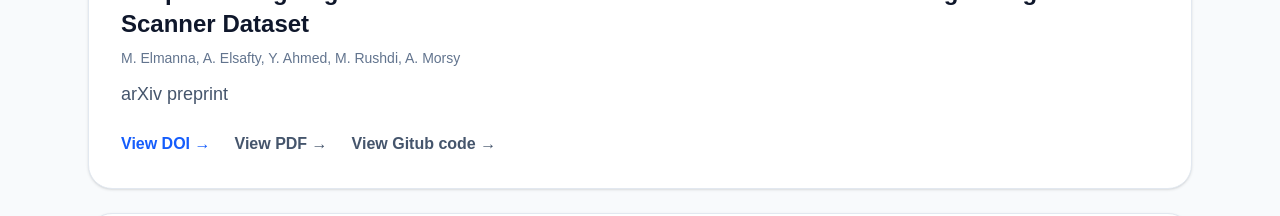
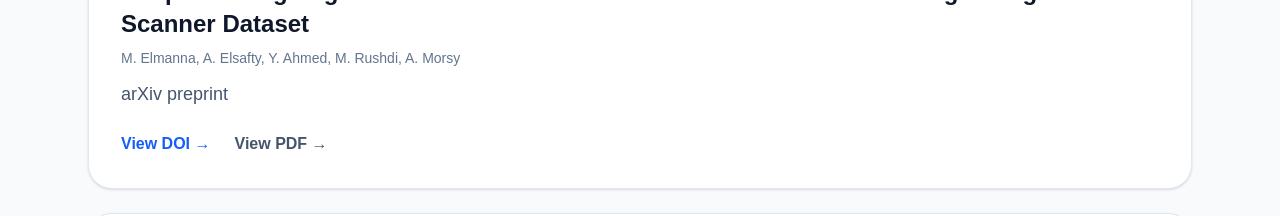
Before and after one commit to Mohamed-elmanna/mohamed-portfolio, a Next.js app: page / in a window 1280 px wide. Shown: the part 4540-4756 px from the top of the page. Built offline with nearby package versions, Linux system fonts and the light colour scheme.

Commit message:
Remove GitHub code link from publications
Removed link to GitHub code from publications.

```diff
--- a/sections/Publications.tsx
+++ b/sections/Publications.tsx
@@ -55,17 +55,6 @@ export default function Publications() {
                 </a>
               )}
 
-              {pub.code && (
-                <a
-                  href={pub.code}
-                  target="_blank"
-                  rel="noopener noreferrer"
-                  className="font-semibold text-slate-600 hover:underline"
-                >
-                  View Gitub code →
-                </a>
-              )}
-
             </div>
           </div>
         ))}
```
